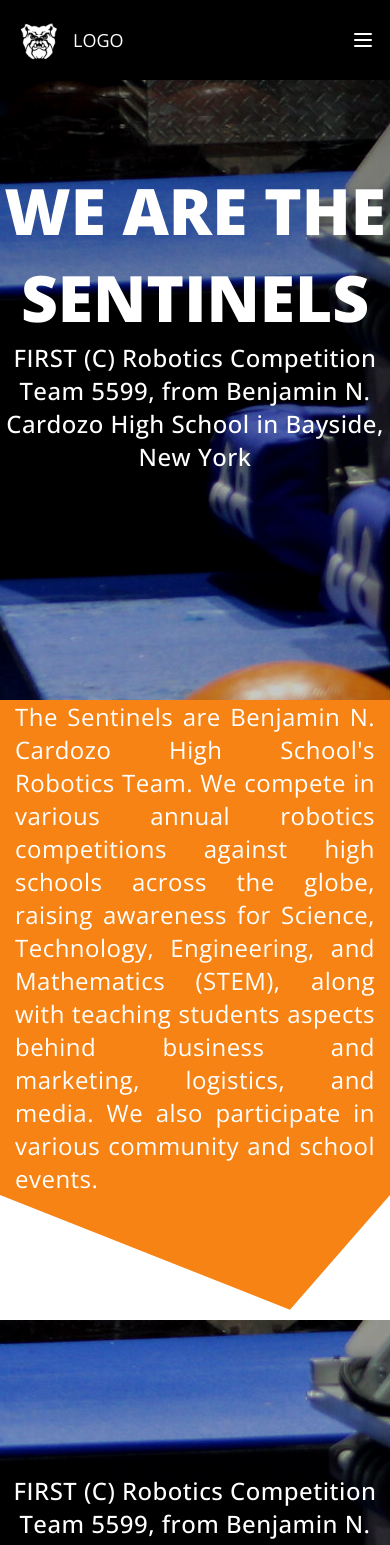
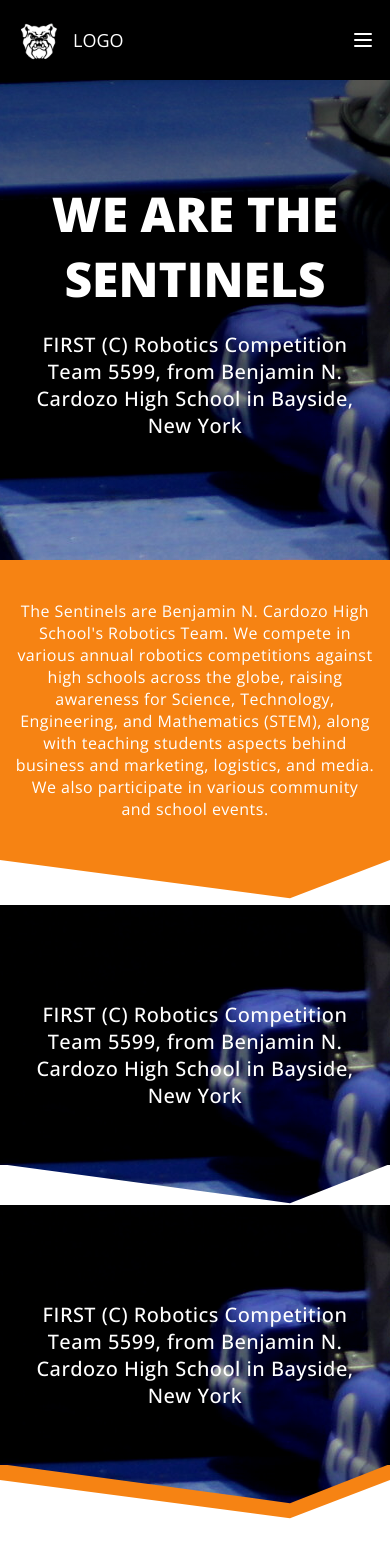
Before and after one commit to Team5599/BNCHS-Sentinels-Website-v5, a Next.js app: page / in a window 390 px wide. Shown: the top 1545 px of the page. Built offline with nearby package versions, Linux system fonts and the light colour scheme.

Commit message:
Mobile media query updates

```diff
--- a/app/components/Header/Header.jsx
+++ b/app/components/Header/Header.jsx
@@ -2,9 +2,9 @@
 
 import styles from './header.module.css'
 
-const Header = ({children, height = 400, imageClass = {}, masked = false, divider = false, dividerHeight = 80, gradient = false}) => {
+const Header = ({children, size = 'md', imageClass = {}, masked = false, divider = false, dividerHeight = 80, gradient = false}) => {
     return (
-        <div className={styles.header} style={{height : height, ...(divider && {marginBottom: dividerHeight}) }}>
+        <div className={`${styles.header} ${size == 'lg' && styles.lg} ${size == 'md' && styles.md} ${size =='sm' && styles.sm}`} style={{...(divider && {marginBottom: dividerHeight}) }}>
             {/* Background Image */}
             <div className={`${styles.headerBackgroundImage} ${imageClass} ${gradient && styles.gradient} ${masked && styles.masked}`}/>
             {/* Header Contents */}
@@ -13,9 +13,9 @@
             </div>
             {/* Divider */}
             {
-                divider && <div style={{position: 'absolute', width: '100%', bottom : -dividerHeight, zIndex : -1}}>
-                    <div style={{backgroundColor : '#F68313', height : dividerHeight, width: '100%'}}/>
-                    <svg width="100%" height="120px" data-name="Layer 1" xmlns="http://www.w3.org/2000/svg" viewBox="0 0 1200 120" preserveAspectRatio="none" ><path  d="M1200 0L0 0 892.25 114.72 1200 0z" className="shape-fill" fill="#F68313" fillOpacity="1"></path></svg>
+                divider && <div className={styles.headerDivider}>
+                    <div style={{backgroundColor : '#F68313'}}/>
+                    <svg className={styles.triangleSVG} width="100%" height="120px" data-name="Layer 1" xmlns="http://www.w3.org/2000/svg" viewBox="0 0 1200 120" preserveAspectRatio="none" ><path  d="M1200 0L0 0 892.25 114.72 1200 0z" className="shape-fill" fill="#F68313" fillOpacity="1"></path></svg>
                 </div>
             }
         </div>
--- a/app/components/Header/header.module.css
+++ b/app/components/Header/header.module.css
@@ -3,6 +3,38 @@
     height : 200px;
     max-width: 100%;
     position: relative;
+}
+
+
+.header.lg {
+    height : 700px;
+}
+
+.header.md {
+    height : 500px;
+}
+
+.header.sm {
+    height : 200px;
+}
+
+@media (max-width: 992px) {
+    .header.lg {
+        height: 500px;
+    }
+
+    .header.md {
+        height: 300px;
+    }
+
+    .header > .headerContentsOverlay > .container {
+        margin-bottom : 0px;
+    }
+}
+
+
+.header > .headerContentsOverlay > .container {
+    margin-bottom : 60px;
 }
 
 .headerBackgroundImage {
@@ -23,6 +55,42 @@
     align-items: center;
 }
 
+
+/* Divider */
+
+.headerDivider {
+    position: absolute;
+    width : 100%;
+    bottom : -40px;
+    z-index: -1;
+}
+
+.headerDivider > div {
+    height : 40px;
+    width : 100%;
+}
+
+.triangleSVG {
+    height: 120px;
+}
+
+
+@media (max-width: 992px) {
+
+    .headerDivider {
+        bottom: -20px;
+    }
+
+    .headerDivider > div {
+        height: 20px;
+    }
+
+    .triangleSVG {
+        height: 40px;
+    }
+
+}
+
 /* Gradient*/
 
 .headerBackgroundImage.gradient:after {
@@ -33,7 +101,7 @@
     left : 0;
     width: 100%;
     height: 100%;
-    opacity: 0.2;
+    opacity: 0.4;
     background : linear-gradient(0deg, #00000000, #000000ff);
     pointer-events: none;
 }
@@ -48,3 +116,9 @@
     mask-clip: content-box, content-box;
     mask-repeat: no-repeat;
 }
+
+@media (max-width: 992px) {
+    .headerBackgroundImage.masked {
+        mask-size: 100% calc(100% - 40px), 100% 41px;
+    }
+}
--- a/app/components/Navbar/navbar.module.css
+++ b/app/components/Navbar/navbar.module.css
@@ -207,6 +207,7 @@
 .mobile {
     position: fixed;
     z-index: 10;
+    top : 0;
 }
 
 @media (max-width: 992px) {
--- a/app/components/SubheaderShape/SubheaderShape.jsx
+++ b/app/components/SubheaderShape/SubheaderShape.jsx
@@ -7,7 +7,7 @@
             <div className={styles.subheaderShapeBody}>
                 {children}
             </div>
-            <svg style={{maxWidth : '100%'}} width="100vw" height="120px" data-name="Layer 1" xmlns="http://www.w3.org/2000/svg" viewBox="0 0 1200 120" preserveAspectRatio="none" ><path  d="M1200 0L0 0 892.25 114.72 1200 0z" className="shape-fill" fill="#F68313" fillOpacity="1"></path></svg>
+            <svg className={styles.triangleSVG} style={{maxWidth : '100%'}} width="100vw" height="120px" data-name="Layer 1" xmlns="http://www.w3.org/2000/svg" viewBox="0 0 1200 120" preserveAspectRatio="none" ><path  d="M1200 0L0 0 892.25 114.72 1200 0z" className="shape-fill" fill="#F68313" fillOpacity="1"></path></svg>
         </div>
     )
 }
--- a/app/components/SubheaderShape/subheaderShape.module.css
+++ b/app/components/SubheaderShape/subheaderShape.module.css
@@ -4,10 +4,27 @@
 }
 
 .subheaderShapeBody {
-    min-height: 260px;
+    padding-top : 80px;
+    padding-bottom : 80px;
     width: 100%;
     background-color: #f68313;
     display: flex;
     justify-content: center;
     align-items: center;
 }
+
+.triangleSVG {
+    height: 120px;
+}
+
+@media (max-width: 992px) {
+
+    .subheaderShapeBody {
+        padding-top : 40px;
+        padding-bottom : 40px;
+    }
+
+    .triangleSVG {
+        height: 40px;
+    }
+}
--- a/app/page.js
+++ b/app/page.js
@@ -9,36 +9,36 @@
 	return (
 		<div>
 			<Navbar/>
-			<Header height={700} imageClass={styles.headerOne} gradient={true}>
-				<div style={{color : '#fff', maxWidth : 800, textAlign: 'center', marginBottom : 60}}>
-					<p style={{fontWeight : 900, fontSize: 64}}>
+			<Header size='lg' imageClass={styles.headerOne} gradient={true}>
+				<div className='container' style={{color : '#fff', maxWidth : 800, textAlign: 'center'}}>
+					<h1 style={{fontWeight : 900, marginBottom : 20}}>
 						WE ARE THE SENTINELS
-					</p>
-					<p style={{fontWeight : 500, fontSize : 24, letterSpacing: '0.03rem'}}>
+					</h1>
+					<h2 style={{fontWeight : 500, letterSpacing: '0.03rem'}}>
 						FIRST (C) Robotics Competition Team 5599, from Benjamin N. Cardozo High School in Bayside, New York
-					</p>
+					</h2>
 				</div>
 			</Header>
 			<SubheaderShape>
 				<div className='container'>
-					<p style={{color : '#fff', textAlign : 'justify', fontSize : 24, fontWeight : 350, letterSpacing: '0.03rem'}}>
+					<p className='subheading' style={{color : '#fff', fontWeight : 350, letterSpacing: '0.03rem'}}>
 						{ /* eslint-disable-next-line react/no-unescaped-entities */ }
 						The Sentinels are Benjamin N. Cardozo High School's Robotics Team. We compete in various annual robotics competitions against high schools across the globe, raising awareness for Science, Technology, Engineering, and Mathematics (STEM), along with teaching students aspects behind business and marketing, logistics, and media. We also participate in various community and school events.
 					</p>
 				</div>
 			</SubheaderShape>
-			<Header height={500} imageClass={styles.headerOne} masked={true}>
-				<div style={{color : '#fff', maxWidth : 800, textAlign: 'center', marginBottom : 60}}>
-					<p style={{fontWeight : 500, fontSize : 24, letterSpacing: '0.03rem'}}>
+			<Header size='md' imageClass={styles.headerOne} masked={true}>
+				<div className='container' style={{color : '#fff', maxWidth : 800, textAlign: 'center'}}>
+					<h2 style={{fontWeight : 500, letterSpacing: '0.03rem'}}>
 						FIRST (C) Robotics Competition Team 5599, from Benjamin N. Cardozo High School in Bayside, New York
-					</p>
+					</h2>
 				</div>
 			</Header>
-			<Header height={500} imageClass={styles.headerOne} masked={true} divider={true}>
-				<div style={{color : '#fff', maxWidth : 800, textAlign: 'center', marginBottom : 60}}>
-					<p style={{fontWeight : 500, fontSize : 24, letterSpacing: '0.03rem'}}>
+			<Header size='md' imageClass={styles.headerOne} masked={true} divider={true}>
+				<div className='container' style={{color : '#fff', maxWidth : 800, textAlign: 'center'}}>
+					<h2 style={{fontWeight : 500, letterSpacing: '0.03rem'}}>
 						FIRST (C) Robotics Competition Team 5599, from Benjamin N. Cardozo High School in Bayside, New York
-					</p>
+					</h2>
 				</div>
 			</Header>
 		</div>
--- a/app/styles/globals.css
+++ b/app/styles/globals.css
@@ -18,3 +18,38 @@
 p {
 	margin : 0;
 }
+
+h1 {
+	margin : 0;
+	font-size: 4rem;
+}
+
+h2 {
+	margin : 0;
+	font-size : 1.5rem;
+}
+
+.subheading {
+	font-size: 1.25rem;
+	text-align: justify;
+}
+
+@media (max-width: 992px) {
+
+	body {
+		margin-top : 60px;
+	}
+
+    h1 {
+        font-size: 3rem;
+    }
+
+	h2 {
+		font-size: 1.25rem;
+	}
+
+	.subheading {
+		font-size: 1rem;
+		text-align: center;
+	}
+}
```
